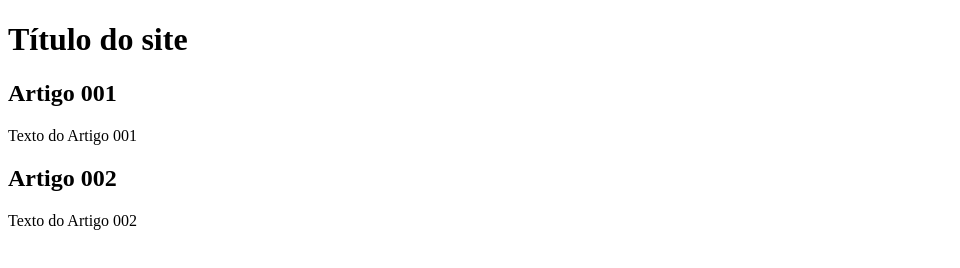
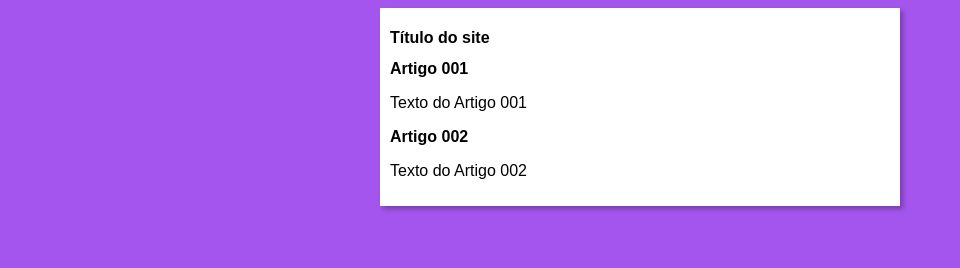
Before and after one commit to fabianoapoliano/projeto_site-branches, a plain HTML site: page index.html in a window 1280 px wide. Shown: the whole page, without its empty margins (0-960 px from the left). Drawn offline with Linux system fonts and the light colour scheme.

Commit message:
iniciei o design

```diff
--- /dev/null
+++ b/estilo/style.css
@@ -0,0 +1,18 @@
+*{
+    font-family: Arial, Helvetica, sans-serif;
+    font-size: 16px;
+
+}
+
+body{
+    background-color: rgb(164, 85, 238);
+
+}
+
+main {
+    background-color: white;
+    width: 500px;
+    margin: auto;
+    padding: 10px;
+    box-shadow: 3px 3px 5px rgba(0, 0, 0, 0.281);
+}
--- a/index.html
+++ b/index.html
@@ -5,6 +5,7 @@
     <meta http-equiv="X-UA-Compatible" content="IE=edge">
     <meta name="viewport" content="width=device-width, initial-scale=1.0">
     <title>Título do site</title>
+    <link rel="stylesheet" href="estilo/style.css">
 </head>
 <body>
     <main>
```
